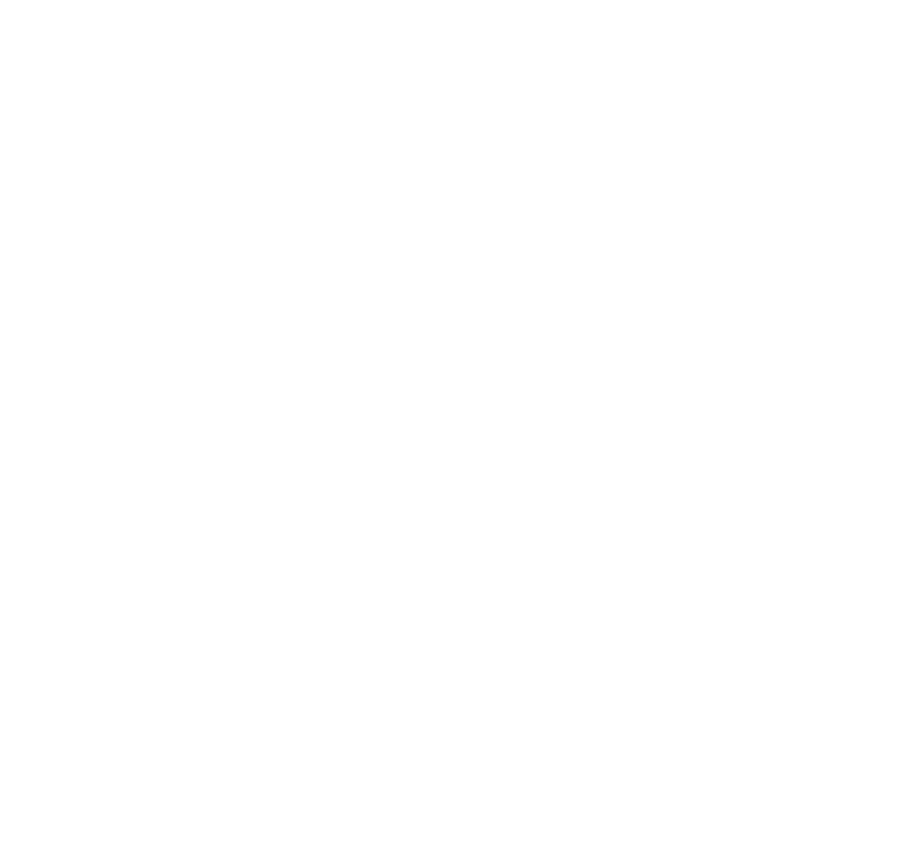
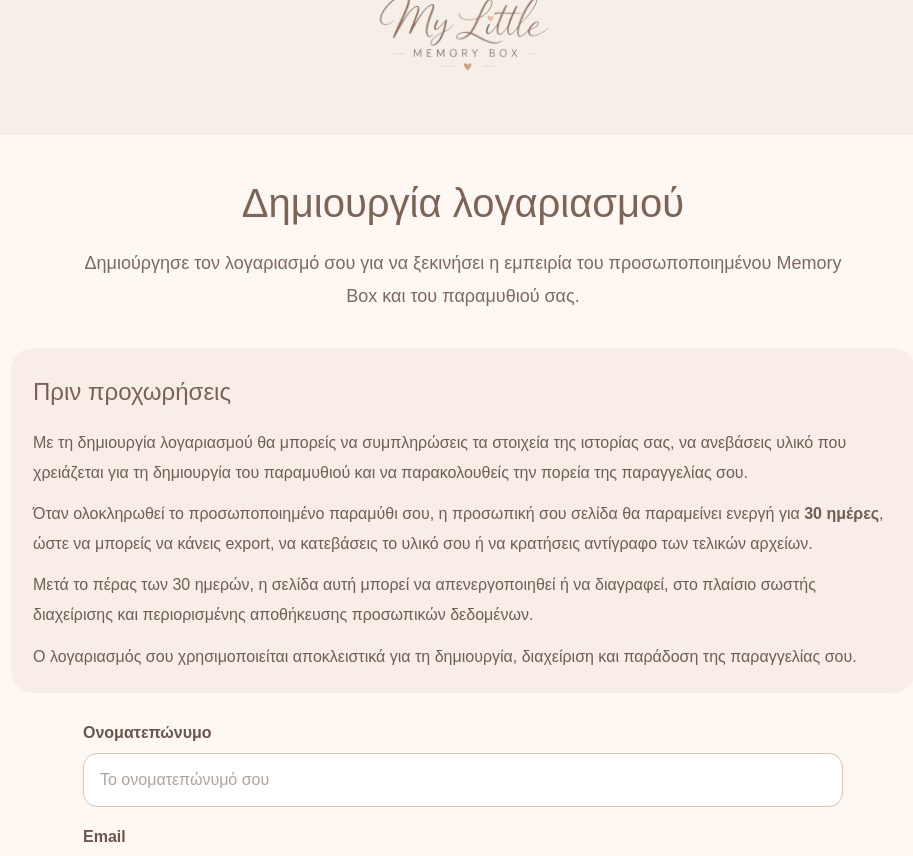
Before and after one commit to mylittlememorybox/My-little-memory-box-, a Next.js app: page /create-memory in a window 1280 px wide. Shown: the part 200-1056 px from the top of the page, without its empty margins (177-1090 px from the left). Before the commit the page ends 800 px from the top, so only its background shows below. Built offline with nearby package versions, Linux system fonts and the light colour scheme.

Commit message:
Update page.tsx

```diff
--- a/app/create-memory/page.tsx
+++ b/app/create-memory/page.tsx
@@ -1,15 +1,264 @@
-export default function CreateMemory() {
+import Link from "next/link";
+import Image from "next/image";
+import type { CSSProperties } from "react";
+
+const wrap: CSSProperties = {
+  minHeight: "100vh",
+  backgroundColor: "#F6EFE8",
+  padding: "60px 24px",
+  color: "#5E4B42",
+};
+
+const inner: CSSProperties = {
+  maxWidth: "980px",
+  margin: "0 auto",
+};
+
+const card: CSSProperties = {
+  backgroundColor: "rgba(255, 248, 243, 0.94)",
+  borderRadius: "30px",
+  padding: "38px",
+  boxShadow: "0 10px 28px rgba(0,0,0,0.05)",
+};
+
+const inputStyle: CSSProperties = {
+  width: "100%",
+  padding: "14px 16px",
+  borderRadius: "14px",
+  border: "1px solid #D8C5B9",
+  fontSize: "16px",
+  marginTop: "8px",
+  marginBottom: "18px",
+  backgroundColor: "#fff",
+  color: "#5E4B42",
+};
+
+const labelStyle: CSSProperties = {
+  fontSize: "16px",
+  fontWeight: 600,
+  color: "#6B564C",
+  display: "block",
+};
+
+const infoCard: CSSProperties = {
+  backgroundColor: "#F8EEE7",
+  borderRadius: "22px",
+  padding: "22px",
+  marginBottom: "28px",
+  lineHeight: "1.85",
+  color: "#705E55",
+};
+
+const checkboxRow: CSSProperties = {
+  display: "flex",
+  alignItems: "flex-start",
+  gap: "12px",
+  marginBottom: "18px",
+  fontSize: "15px",
+  lineHeight: "1.7",
+  color: "#6F5E55",
+};
+
+export default function CreateMemoryPage() {
   return (
-    <main style={{ padding: "40px", textAlign: "center" }}>
-      <h1>Δημιούργησε την ανάμνησή σου ✨</h1>
+    <main style={wrap}>
+      <div style={inner}>
+        <div style={{ textAlign: "center", marginBottom: "28px" }}>
+          <Link href="/" style={{ display: "inline-block" }}>
+            <Image
+              src="/logo.png"
+              alt="My Little Memory Box"
+              width={240}
+              height={240}
+              style={{
+                objectFit: "contain",
+                cursor: "pointer",
+              }}
+              priority
+            />
+          </Link>
+        </div>
 
-      <p style={{ marginTop: "20px" }}>
-        Εδώ θα ξεκινά η δημιουργία του παραμυθιού σου 💛
-      </p>
+        <div style={card}>
+          <h1
+            style={{
+              textAlign: "center",
+              fontSize: "40px",
+              color: "#7D6457",
+              marginBottom: "14px",
+            }}
+          >
+            Δημιουργία λογαριασμού
+          </h1>
 
-      <p style={{ marginTop: "20px", fontSize: "14px", color: "#777" }}>
-        Η σελίδα σου θα παραμείνει ενεργή για 30 ημέρες για export.
-      </p>
+          <p
+            style={{
+              textAlign: "center",
+              fontSize: "18px",
+              lineHeight: "1.85",
+              color: "#7A6A62",
+              maxWidth: "760px",
+              margin: "0 auto 34px",
+            }}
+          >
+            Δημιούργησε τον λογαριασμό σου για να ξεκινήσει η εμπειρία του
+            προσωποποιημένου Memory Box και του παραμυθιού σας.
+          </p>
+
+          <div style={infoCard}>
+            <h2
+              style={{
+                fontSize: "24px",
+                color: "#7B6256",
+                marginBottom: "14px",
+              }}
+            >
+              Πριν προχωρήσεις
+            </h2>
+
+            <p style={{ marginBottom: "12px" }}>
+              Με τη δημιουργία λογαριασμού θα μπορείς να συμπληρώσεις τα
+              στοιχεία της ιστορίας σας, να ανεβάσεις υλικό που χρειάζεται για
+              τη δημιουργία του παραμυθιού και να παρακολουθείς την πορεία της
+              παραγγελίας σου.
+            </p>
+
+            <p style={{ marginBottom: "12px" }}>
+              Όταν ολοκληρωθεί το προσωποποιημένο παραμύθι σου, η προσωπική σου
+              σελίδα θα παραμείνει ενεργή για <strong>30 ημέρες</strong>, ώστε να
+              μπορείς να κάνεις export, να κατεβάσεις το υλικό σου ή να κρατήσεις
+              αντίγραφο των τελικών αρχείων.
+            </p>
+
+            <p style={{ marginBottom: "12px" }}>
+              Μετά το πέρας των 30 ημερών, η σελίδα αυτή μπορεί να απενεργοποιηθεί
+              ή να διαγραφεί, στο πλαίσιο σωστής διαχείρισης και περιορισμένης
+              αποθήκευσης προσωπικών δεδομένων.
+            </p>
+
+            <p>
+              Ο λογαριασμός σου χρησιμοποιείται αποκλειστικά για τη δημιουργία,
+              διαχείριση και παράδοση της παραγγελίας σου.
+            </p>
+          </div>
+
+          <form style={{ maxWidth: "760px", margin: "0 auto" }}>
+            <label style={labelStyle}>Ονοματεπώνυμο</label>
+            <input
+              type="text"
+              style={inputStyle}
+              placeholder="Το ονοματεπώνυμό σου"
+            />
+
+            <label style={labelStyle}>Email</label>
+            <input
+              type="email"
+              style={inputStyle}
+              placeholder="example@email.com"
+            />
+
+            <label style={labelStyle}>Κωδικός πρόσβασης</label>
+            <input
+              type="password"
+              style={inputStyle}
+              placeholder="Δημιούργησε έναν κωδικό"
+            />
+
+            <label style={labelStyle}>Επιβεβαίωση κωδικού</label>
+            <input
+              type="password"
+              style={inputStyle}
+              placeholder="Επανάλαβε τον κωδικό σου"
+            />
+
+            <label style={labelStyle}>Όνομα παιδιού</label>
+            <input
+              type="text"
+              style={inputStyle}
+              placeholder="Το όνομα του παιδιού"
+            />
+
+            <div
+              style={{
+                backgroundColor: "#FBF4EE",
+                borderRadius: "18px",
+                padding: "20px",
+                marginTop: "10px",
+                marginBottom: "24px",
+              }}
+            >
+              <div style={checkboxRow}>
+                <input
+                  id="consent1"
+                  type="checkbox"
+                  style={{ marginTop: "4px" }}
+                />
+                <label htmlFor="consent1" style={{ cursor: "pointer" }}>
+                  Συμφωνώ με τη δημιουργία λογαριασμού για τη διαχείριση της
+                  παραγγελίας μου και της προσωποποιημένης εμπειρίας μου.
+                </label>
+              </div>
+
+              <div style={checkboxRow}>
+                <input
+                  id="consent2"
+                  type="checkbox"
+                  style={{ marginTop: "4px" }}
+                />
+                <label htmlFor="consent2" style={{ cursor: "pointer" }}>
+                  Συμφωνώ με την επεξεργασία των προσωπικών δεδομένων που
+                  υποβάλλω για τη δημιουργία του προσωποποιημένου Memory Box
+                  και του παραμυθιού μου.
+                </label>
+              </div>
+
+              <div style={checkboxRow}>
+                <input
+                  id="consent3"
+                  type="checkbox"
+                  style={{ marginTop: "4px" }}
+                />
+                <label htmlFor="consent3" style={{ cursor: "pointer" }}>
+                  Κατανοώ ότι η προσωπική μου σελίδα θα παραμείνει διαθέσιμη
+                  για 30 ημέρες μετά την ολοκλήρωση του παραμυθιού, ώστε να
+                  μπορώ να κάνω export ή download του υλικού μου.
+                </label>
+              </div>
+            </div>
+
+            <button
+              type="submit"
+              style={{
+                width: "100%",
+                padding: "16px 24px",
+                borderRadius: "20px",
+                border: "none",
+                backgroundColor: "#EAD7CF",
+                color: "#5C4A42",
+                fontSize: "18px",
+                fontWeight: "600",
+                cursor: "pointer",
+              }}
+            >
+              Συνέχεια
+            </button>
+
+            <div
+              style={{
+                marginTop: "22px",
+                textAlign: "center",
+                fontSize: "14px",
+                color: "#7A6A62",
+              }}
+            >
+              Έχεις ήδη λογαριασμό;{" "}
+              <Link href="/" style={{ color: "#7D6457" }}>
+                Επιστροφή στην αρχική
+              </Link>
+            </div>
+          </form>
+        </div>
+      </div>
     </main>
   );
 }
```
